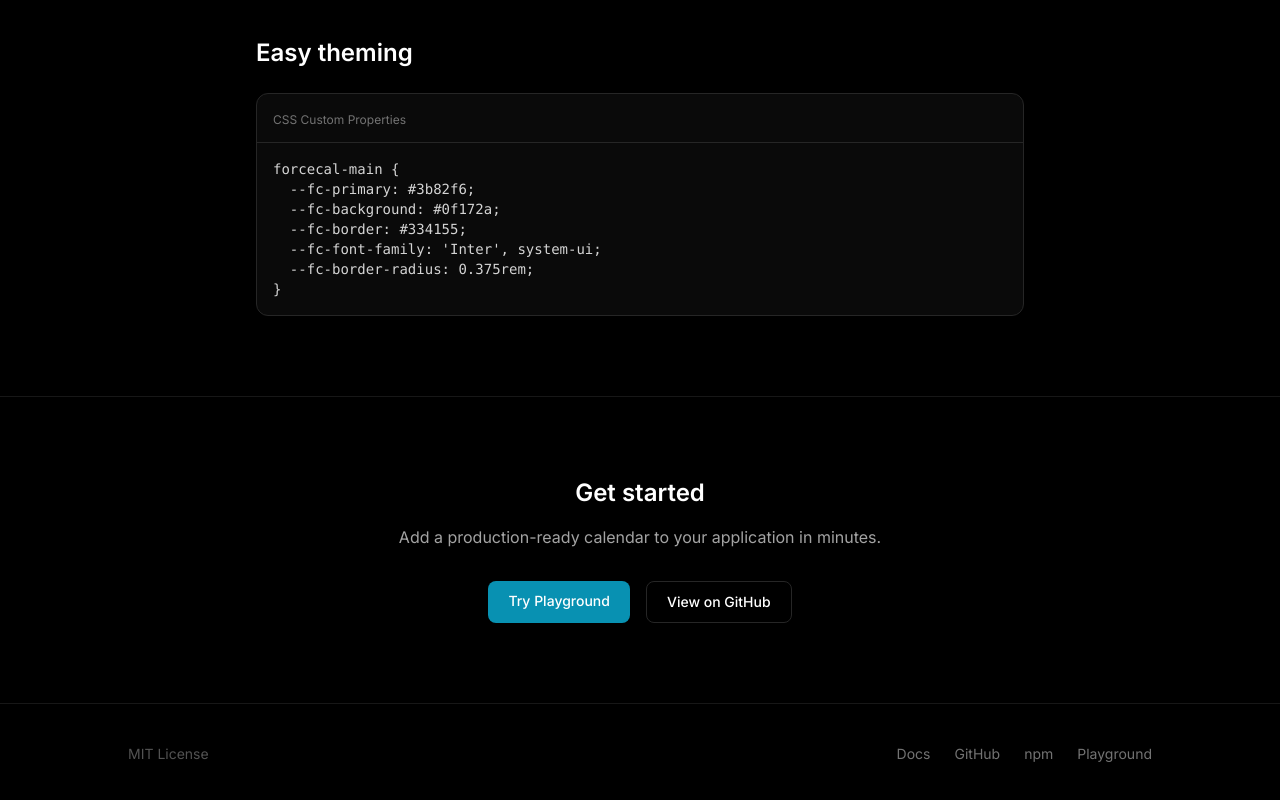
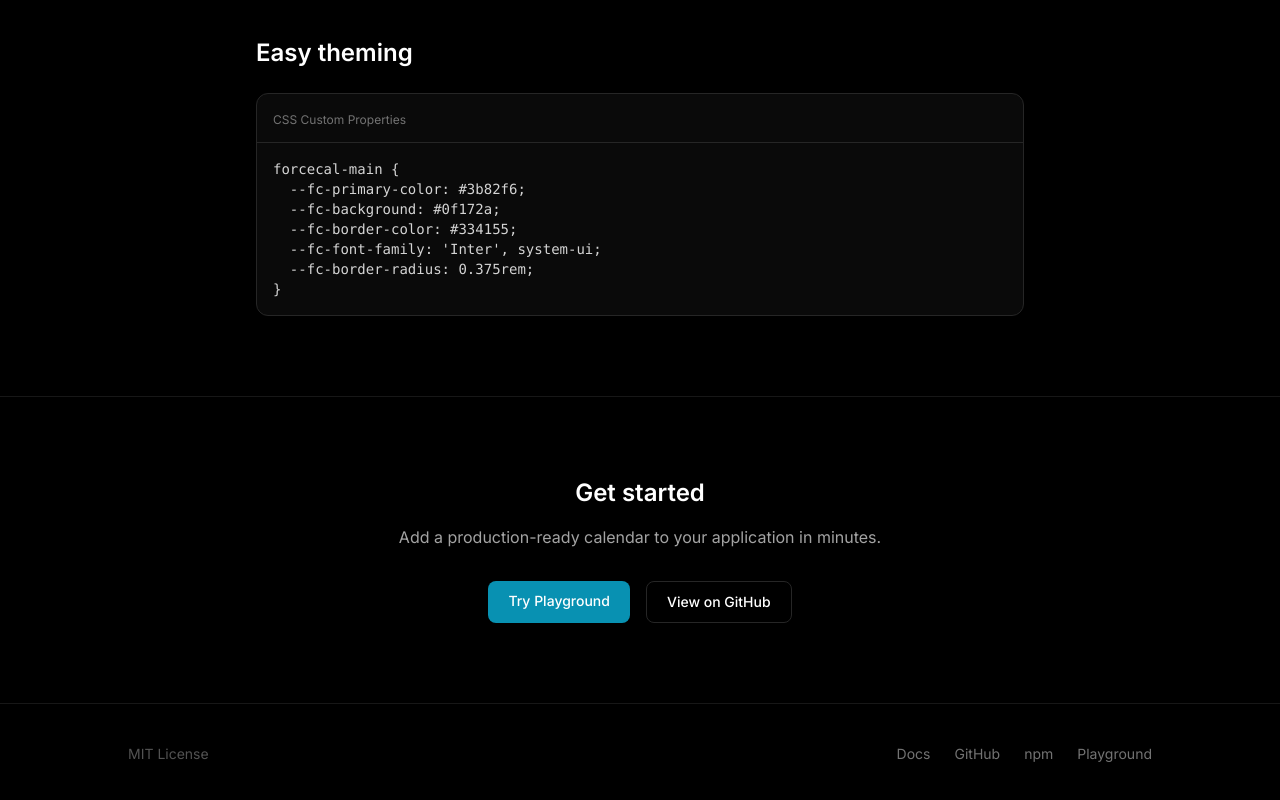
Before and after one commit to forceCalendar/www, a Next.js app: page /interface in a window 1280 px wide. Shown: the part 2515-3315 px from the top of the page. Built offline with nearby package versions, Linux system fonts and the light colour scheme.

Commit message:
fix: correct CSS custom property names in theming example
Update --fc-primary to --fc-primary-color and --fc-border to
--fc-border-color to match the actual token names defined in
@forcecalendar/interface StyleUtils.

Closes #20

```diff
--- a/app/interface/page.tsx
+++ b/app/interface/page.tsx
@@ -234,9 +234,9 @@ function App() {
             </div>
             <pre className="p-4 text-sm font-mono text-neutral-300 overflow-x-auto">
 {`forcecal-main {
-  --fc-primary: #3b82f6;
+  --fc-primary-color: #3b82f6;
   --fc-background: #0f172a;
-  --fc-border: #334155;
+  --fc-border-color: #334155;
   --fc-font-family: 'Inter', system-ui;
   --fc-border-radius: 0.375rem;
 }`}
```
